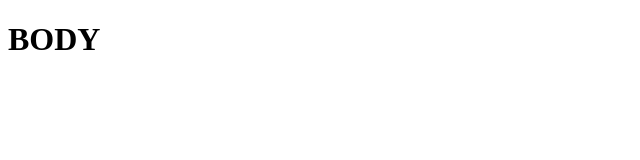
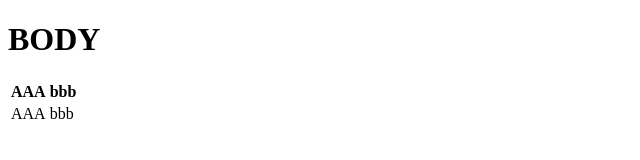
Before and after one commit to davidlin-git/davidlin-git.github.io, a plain HTML site: page index.html in a window 1280 px wide. Shown: the whole page, without its empty margins (0-640 px from the left). Drawn offline with Linux system fonts and the light colour scheme.

Commit message:
feat: add table

```diff
--- a/index.html
+++ b/index.html
@@ -1,9 +1,25 @@
 <!DOCTYPE html>
 <html>
     <head>
+        <meta charset="utf-8" />
         <title>Index</title>
+
+        <script>
+
+        </script>
+
     </head>
     <body>
         <h1>BODY</h1>
+        <table>
+            <tr>
+                <th>AAA</th>
+                <th>bbb</th>
+            </tr>
+            <tr>
+                <td>AAA</td>
+                <td>bbb</td>
+            </tr>
+        </table>
     </body>
 </html>
```
